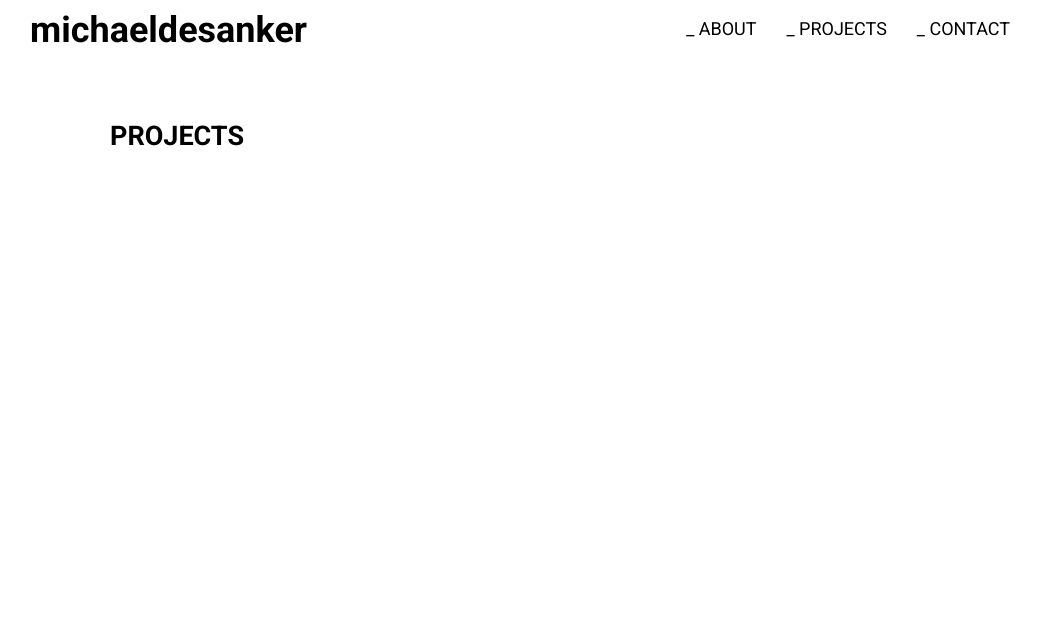
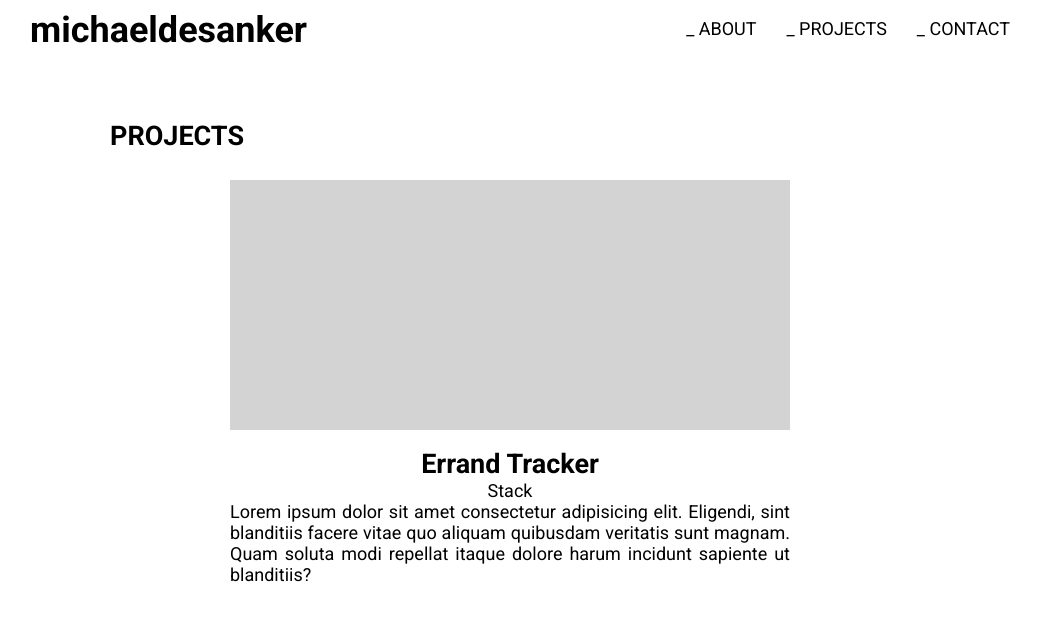
Before and after one commit to mdesanker/portfolio, a React (Create React App) app: page /projects in a window 1280 px wide. Shown: the top 620 px of the page, without its empty margins (130-1167 px from the left). Built offline with nearby package versions, Linux system fonts and the light colour scheme.

Commit message:
Add initial card styling

```diff
--- /dev/null
+++ b/src/components/views/projects/ProjectCard.tsx
@@ -0,0 +1,44 @@
+import styled from "styled-components";
+
+const ProjectCard = () => {
+  return (
+    <Card>
+      <Img />
+      <Title>Errand Tracker</Title>
+      <div>Stack</div>
+      <Description>
+        Lorem ipsum dolor sit amet consectetur adipisicing elit. Eligendi, sint
+        blanditiis facere vitae quo aliquam quibusdam veritatis sunt magnam.
+        Quam soluta modi repellat itaque dolore harum incidunt sapiente ut
+        blanditiis?
+      </Description>
+    </Card>
+  );
+};
+
+const Card = styled.div`
+  display: flex;
+  flex-direction: column;
+  align-items: center;
+  width: 100%;
+  margin: 0 auto;
+
+  @media only screen and (min-width: 700px) {
+    width: 70%;
+  }
+`;
+
+const Img = styled.div`
+  width: 100%;
+  height: 250px;
+  background-color: lightgray;
+  margin-bottom: 1rem;
+`;
+
+const Title = styled.h2``;
+
+const Description = styled.p`
+  text-align: justify;
+`;
+
+export default ProjectCard;
--- a/src/components/views/projects/Projects.tsx
+++ b/src/components/views/projects/Projects.tsx
@@ -4,6 +4,7 @@ import Nav from "../../elements/nav/Nav";
 import Wrapper from "../../elements/Wrapper";
 import Section from "../../elements/Section";
 import SectionHeader from "../../elements/SectionHeader";
+import ProjectCard from "./ProjectCard";
 
 const Projects = () => {
   return (
@@ -12,6 +13,7 @@ const Projects = () => {
       <Wrapper>
         <Section>
           <SectionHeader>Projects</SectionHeader>
+          <ProjectCard />
         </Section>
       </Wrapper>
     </Fragment>
```
